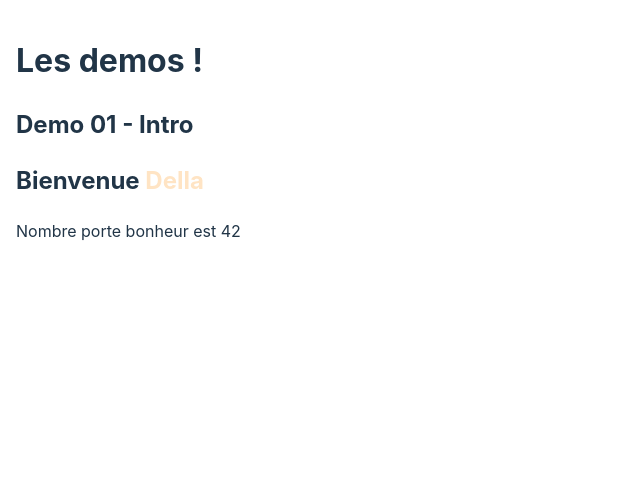
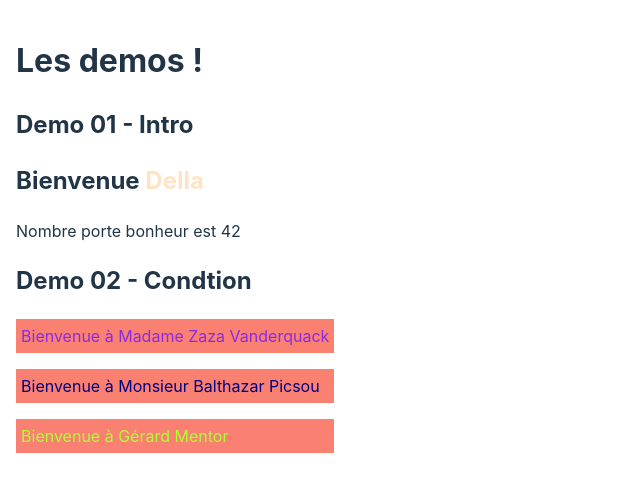
Before and after one commit to FormCours/TF_2022_FS_Web__React_Demo, a React (Vite) app: page / in a window 1280 px wide. Shown: the top 492 px of the page, without its empty margins (0-640 px from the left). Built offline with nearby package versions, Linux system fonts and the light colour scheme.

Commit message:
Demo 02 - Condition

```diff
--- a/src/App.jsx
+++ b/src/App.jsx
@@ -1,5 +1,6 @@
 import './App.css'
 import LuckyNumber from './components/lucky-number/lucky-number';
+import PersonCondition from './components/person-condition/person-condition';
 import Welcome from './components/welcome/welcome';
 
 function App() {
@@ -11,6 +12,11 @@ function App() {
       <h2>Demo 01 - Intro</h2>
       <Welcome name='Della' />
       <LuckyNumber />
+
+      <h2>Demo 02 - Condtion</h2>
+      <PersonCondition gender='F' firstname='Zaza' lastname='Vanderquack' />
+      <PersonCondition gender='M' firstname='Balthazar' lastname='Picsou' />
+      <PersonCondition gender='X' firstname='Gérard' lastname='Mentor' />
     </div>
   )
 }
--- /dev/null
+++ b/src/components/person-condition/person-condition.jsx
@@ -0,0 +1,47 @@
+import PropTypes from 'prop-types';
+import style from './person-condition.module.css';
+import clsx from 'clsx';
+
+const PersonCondition = ({ firstname, lastname, gender }) => {
+  // Création de la classname à la main
+  const classManuel = style['main'] + ' ' + (
+    (gender === 'F') ? style['woman'] :
+      (gender === 'M') ? style['man'] :
+        (gender === 'X') ? style['other'] : ''
+  );
+
+  // Création de la classname via le package "clsx"
+  const classClsx1 = clsx(
+    style['main'],
+    (gender === 'F') && style['woman'],
+    (gender === 'M') && style['man'],
+    (gender === 'X') && style['other']
+  );
+
+  const classClsx2 = clsx({
+    [style['main']]: true,
+    [style['woman']]: gender === 'F',
+    [style['man']]: gender === 'M',
+    [style['other']]: gender === 'X'
+  });
+
+  return (
+    <p className={classClsx1}>
+      Bienvenue à
+      {' '}
+      {(gender && gender !== 'X') && (
+        <span>{gender === 'F' ? 'Madame' : 'Monsieur'}</span>
+      )}
+      {' '}
+      {firstname} {lastname}
+    </p>
+  );
+};
+
+PersonCondition.propTypes = {
+  firstname: PropTypes.string.isRequired,
+  lastname: PropTypes.string.isRequired,
+  gender: PropTypes.oneOf(['F', 'M', 'X'])
+};
+
+export default PersonCondition;
--- /dev/null
+++ b/src/components/person-condition/person-condition.module.css
@@ -0,0 +1,16 @@
+.man {
+  color: navy;
+}
+
+.woman {
+  color: blueviolet;
+}
+
+.other {
+  color: greenyellow;
+}
+
+.main {
+  padding: 0.5ch;
+  background-color: salmon;
+}
```
